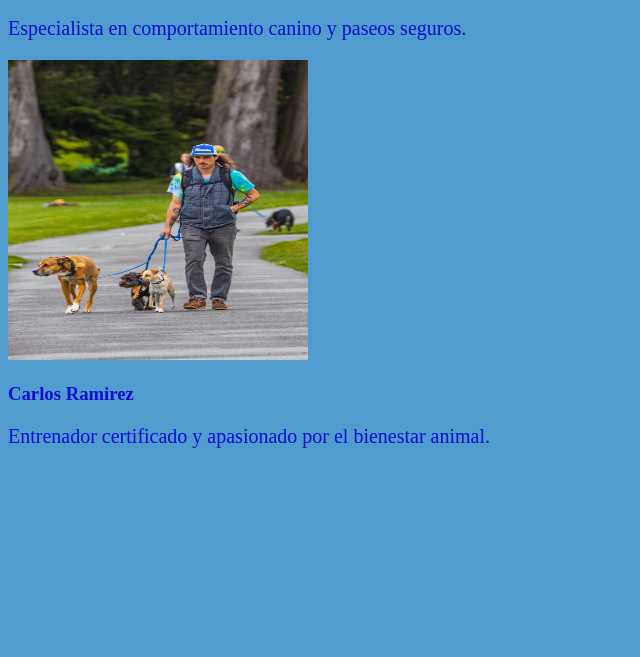
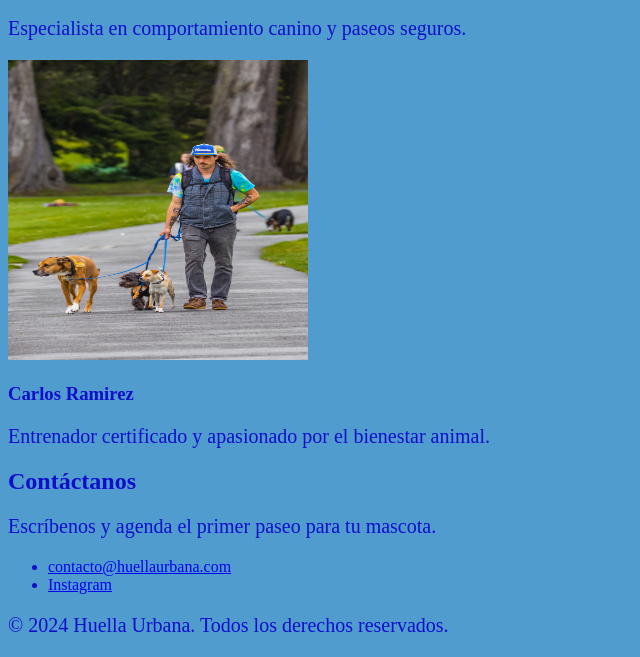
Before and after one commit to dladriana/HuellaUrbana, a plain HTML site: page Index.html in a window 1280 px wide. Shown: the part 3174-3831 px from the top of the page, without its empty margins (0-640 px from the left). Before the commit the page ends 3642 px from the top, so only its background shows below. Drawn offline with Linux system fonts and the light colour scheme.

```diff
--- a/Index.html
+++ b/Index.html
@@ -82,7 +82,17 @@
             <p>Entrenador certificado y apasionado por el bienestar animal.</p>
         </article>
     </section>
-   </main>
-
+    <section id="contacto">
+    <h2>Contáctanos</h2>
+    <p>Escríbenos y agenda el primer paseo para tu mascota.</p>
+    <ul>
+        <li><a href="mailto:contacto@huellaurbana.com">contacto@huellaurbana.com</a></li>
+        <li><a href="https://www.instagram.com/">Instagram</a></li>
+    </ul>
+</section>
+</main>
+<footer>
+    <p>&copy; 2024 Huella Urbana. Todos los derechos reservados.</p>
+</footer>
 </body>
 </html>
```
